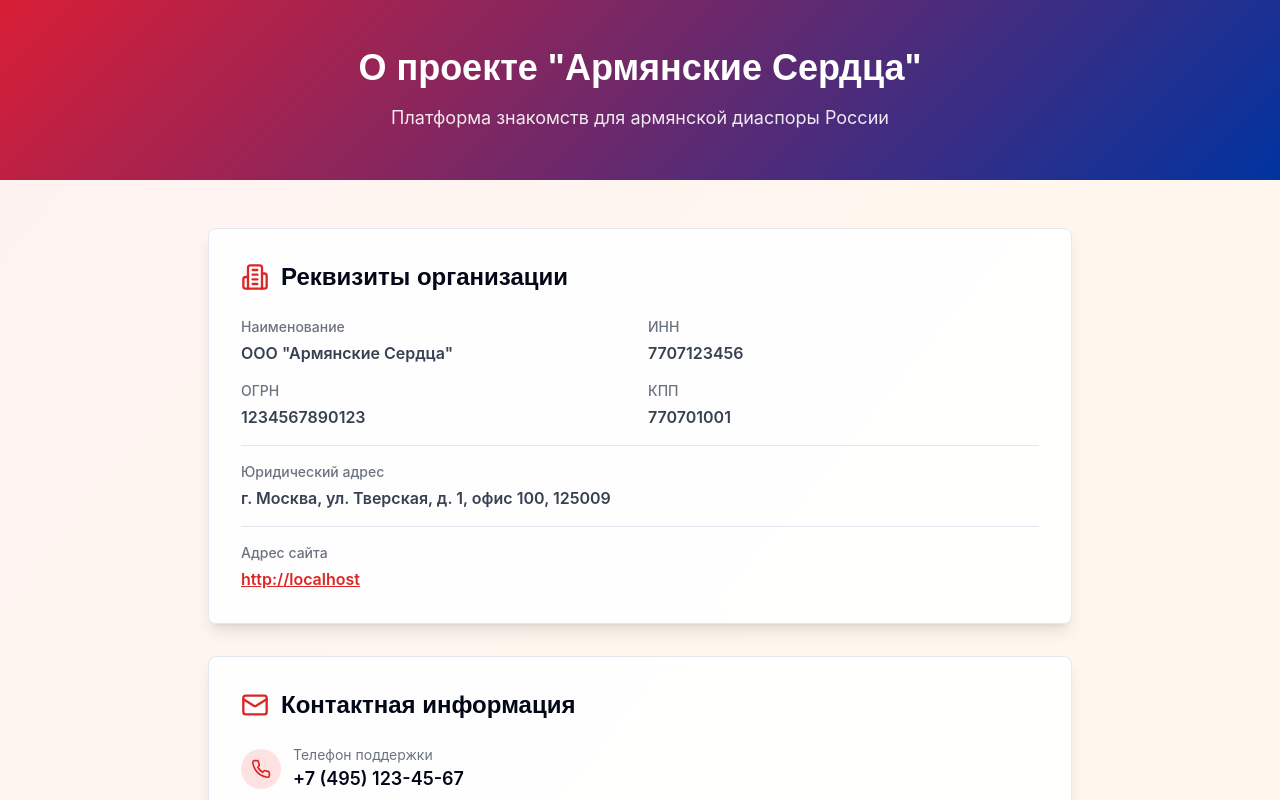
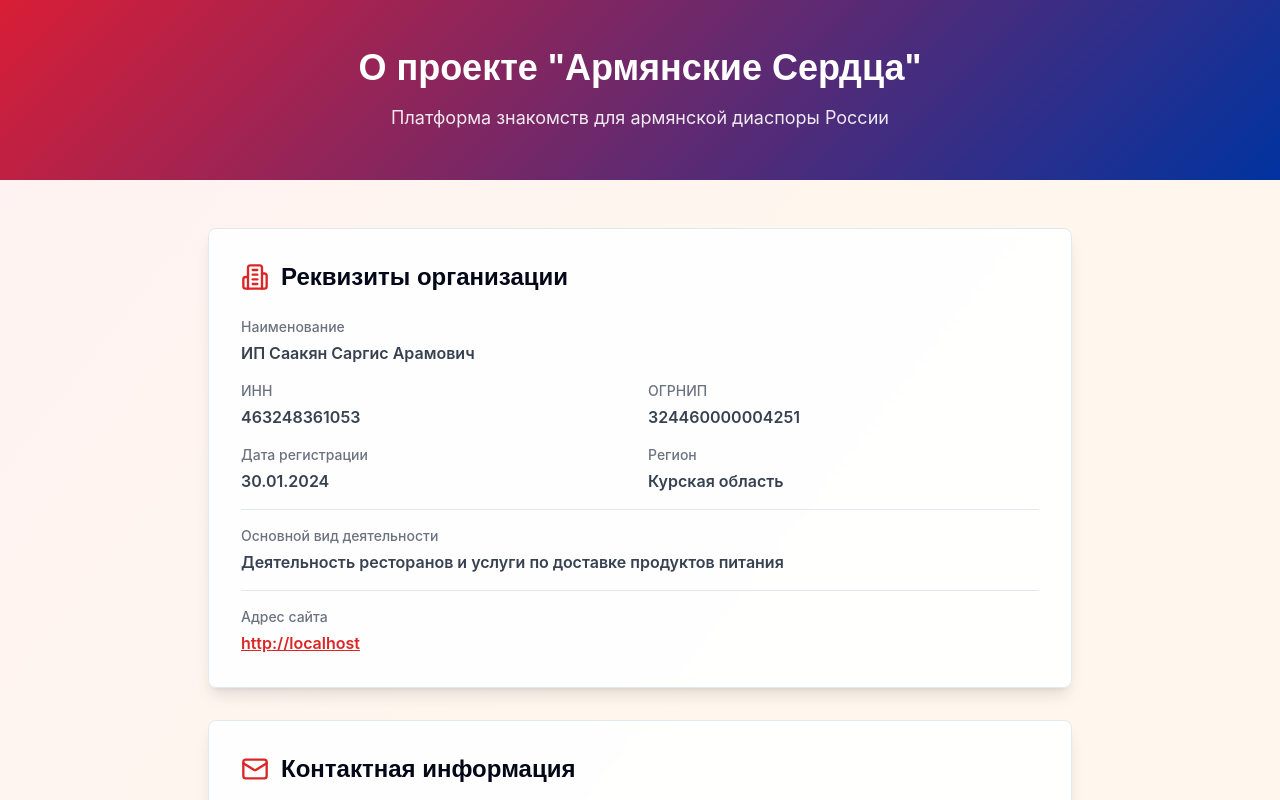
Before and after one commit to pr-poehali-dev/armenian-dating-platform, a React (Vite) app: page /about in a window 1280 px wide. Shown: the top 800 px of the page. Built offline with nearby package versions, Linux system fonts and the light colour scheme.

Commit message:
Регистрация ИП Саакян в Курской области

```diff
--- a/src/pages/About.tsx
+++ b/src/pages/About.tsx
@@ -21,27 +21,31 @@ const About = () => {
 
             <div className="space-y-4 text-gray-700">
               <div className="grid grid-cols-1 md:grid-cols-2 gap-4">
-                <div>
+                <div className="md:col-span-2">
                   <p className="text-sm font-medium text-gray-500 mb-1">Наименование</p>
-                  <p className="font-semibold">ООО "Армянские Сердца"</p>
+                  <p className="font-semibold">ИП Саакян Саргис Арамович</p>
                 </div>
                 <div>
                   <p className="text-sm font-medium text-gray-500 mb-1">ИНН</p>
-                  <p className="font-semibold">7707123456</p>
+                  <p className="font-semibold">463248361053</p>
                 </div>
                 <div>
-                  <p className="text-sm font-medium text-gray-500 mb-1">ОГРН</p>
-                  <p className="font-semibold">1234567890123</p>
+                  <p className="text-sm font-medium text-gray-500 mb-1">ОГРНИП</p>
+                  <p className="font-semibold">324460000004251</p>
                 </div>
                 <div>
-                  <p className="text-sm font-medium text-gray-500 mb-1">КПП</p>
-                  <p className="font-semibold">770701001</p>
+                  <p className="text-sm font-medium text-gray-500 mb-1">Дата регистрации</p>
+                  <p className="font-semibold">30.01.2024</p>
+                </div>
+                <div>
+                  <p className="text-sm font-medium text-gray-500 mb-1">Регион</p>
+                  <p className="font-semibold">Курская область</p>
                 </div>
               </div>
 
               <div className="pt-4 border-t">
-                <p className="text-sm font-medium text-gray-500 mb-1">Юридический адрес</p>
-                <p className="font-semibold">г. Москва, ул. Тверская, д. 1, офис 100, 125009</p>
+                <p className="text-sm font-medium text-gray-500 mb-1">Основной вид деятельности</p>
+                <p className="font-semibold">Деятельность ресторанов и услуги по доставке продуктов питания</p>
               </div>
 
               <div className="pt-4 border-t">
```
